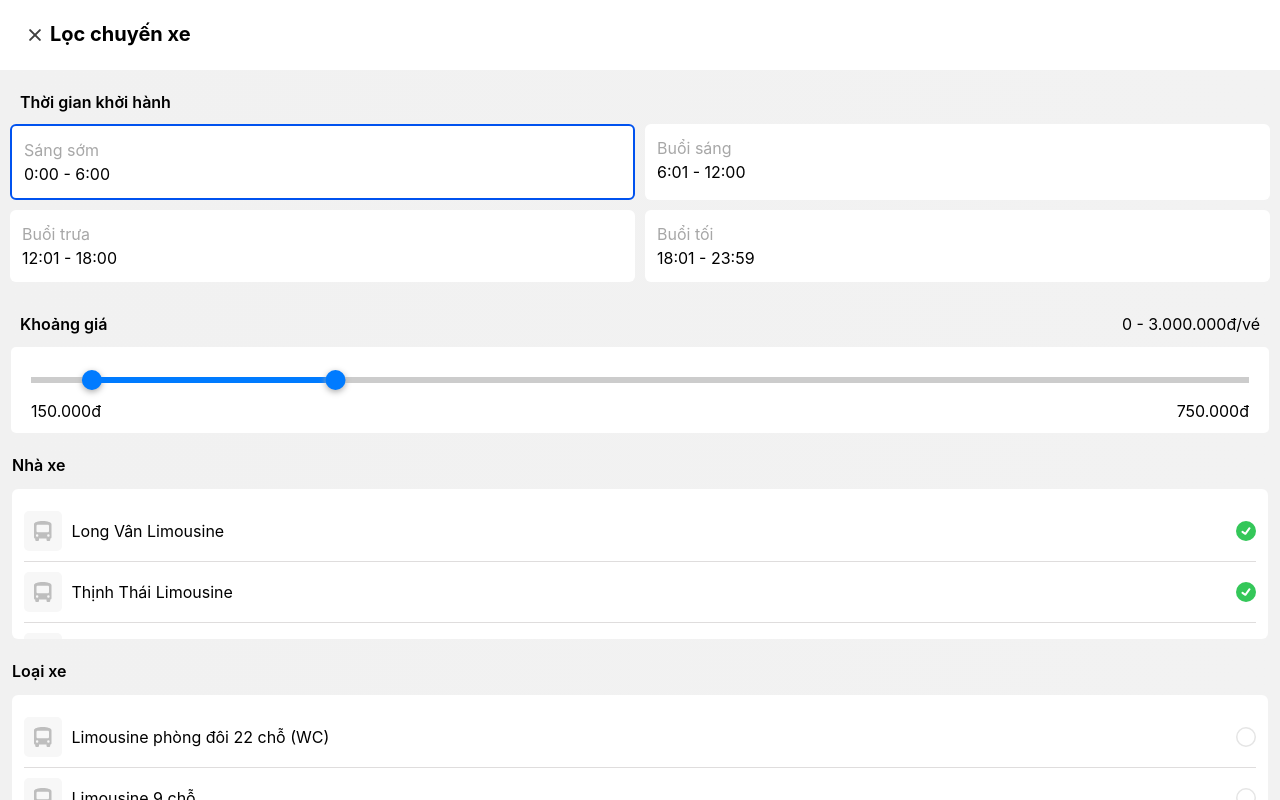
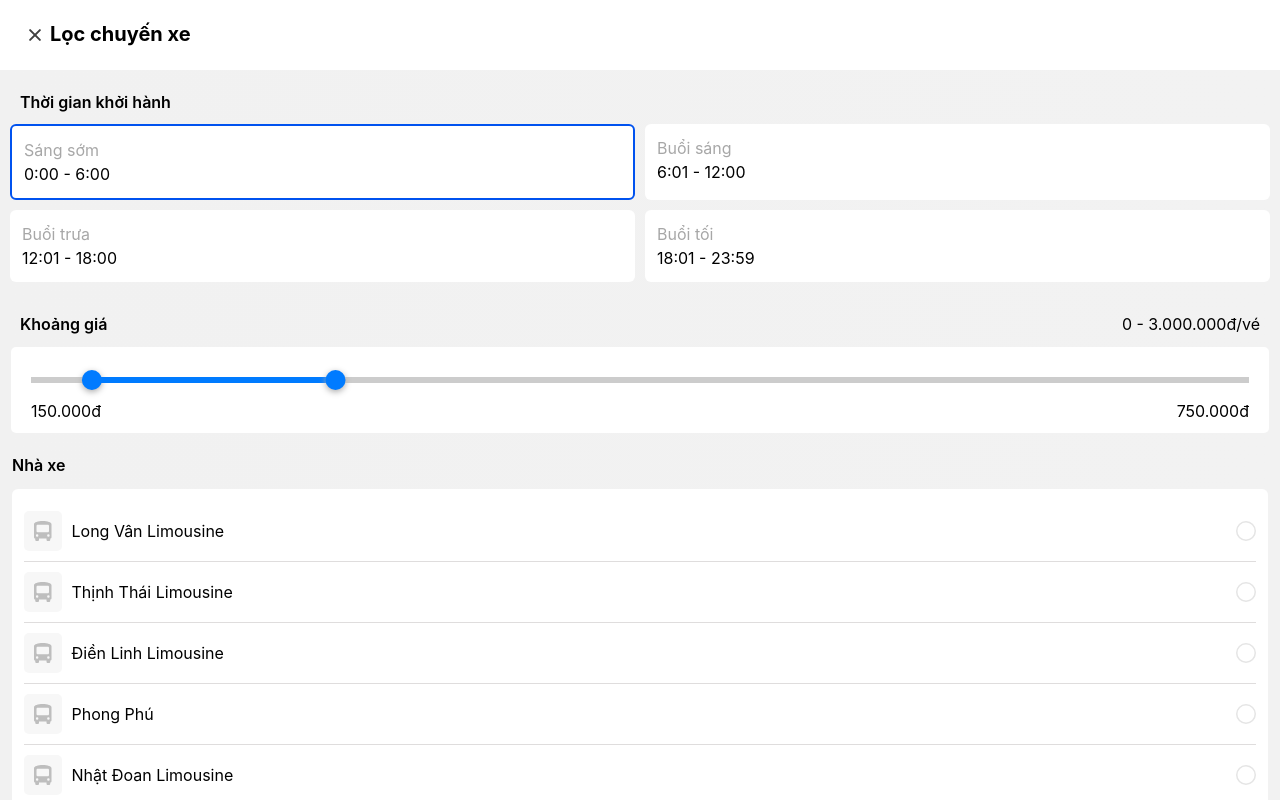
Before and after one commit to hieu4399243/BookCar, a React (Create React App) app in the folder bookcar/: page /list in a window 1280 px wide. Both pictures are taken after a click on the button "Sáng sớm". Shown: the top 800 px of the page. Built offline with nearby package versions, Linux system fonts and the light colour scheme.

Commit message:
change display list

```diff
--- a/bookcar/src/App.css
+++ b/bookcar/src/App.css
@@ -95,10 +95,6 @@
   padding: 0.75rem;
   border-radius: 0.375rem;
   margin-top: 0.75rem;
-  max-height: 150px;
-  overflow-y: auto;
-  scrollbar-width: thin;
-  scrollbar-color: #999 #f0f0f0;
 }
 
 .garage-list-item {
@@ -213,10 +209,6 @@
   padding: 0.75rem;
   border-radius: 0.375rem;
   margin-top: 0.75rem;
-  max-height: 150px;
-  overflow-y: auto;
-  scrollbar-width: thin;
-  scrollbar-color: #999 #f0f0f0;
 }
 
 .sub-title {
--- a/bookcar/src/pages/listCar/time.tsx
+++ b/bookcar/src/pages/listCar/time.tsx
@@ -15,6 +15,7 @@ interface Trip {
   discount_amount: number;
   transport_information: {
     name: string;
+    image_url: string;
   };
   vehicle_name: string;
 }
@@ -106,7 +107,13 @@ export default function Time() {
                 <li key={trip.uuid} className="garage-list-item">
                   <div className="item-list-car">
                     <div className="item-car">
-                      <FontAwesomeIcon icon={faBusSimple} />
+                      <div className="transport-image">
+                        <img
+                          src={trip.transport_information.image_url}
+                          alt="Transport Image"
+                          className="img-transport"
+                        />
+                      </div>
                     </div>
                     <p>{trip.transport_information.name}</p>
                   </div>
@@ -230,7 +237,7 @@ export default function Time() {
                             <p>{name}</p>
                           </div>
                           <div>
-                            <img src={ic_selected} />
+                            <img src={ic_select} />
                           </div>
                         </li>
                       );
@@ -285,9 +292,7 @@ export default function Time() {
               )
             ) : (
               <div className="list-start">
-                <ul>
-                  {getAllCategory()}
-                </ul>
+                <ul>{getAllCategory()}</ul>
               </div>
             )}
           </div>
```
